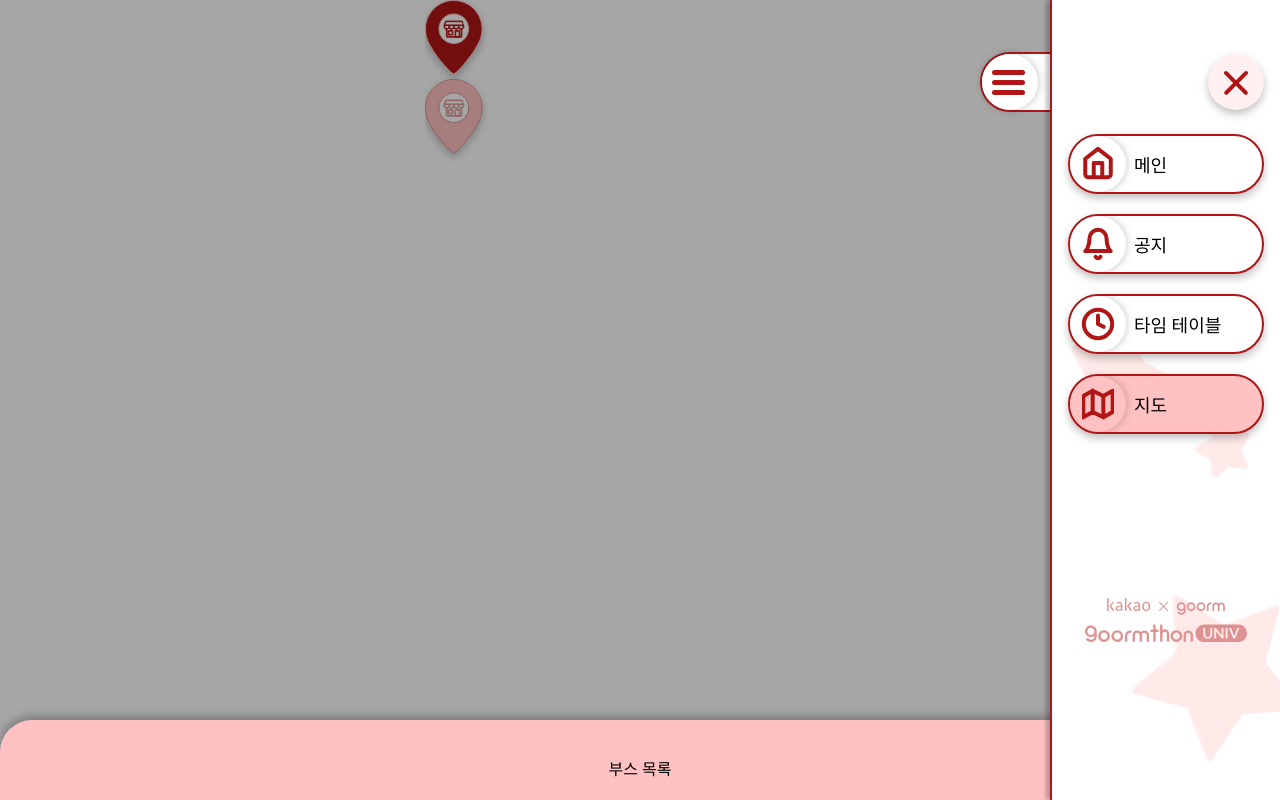
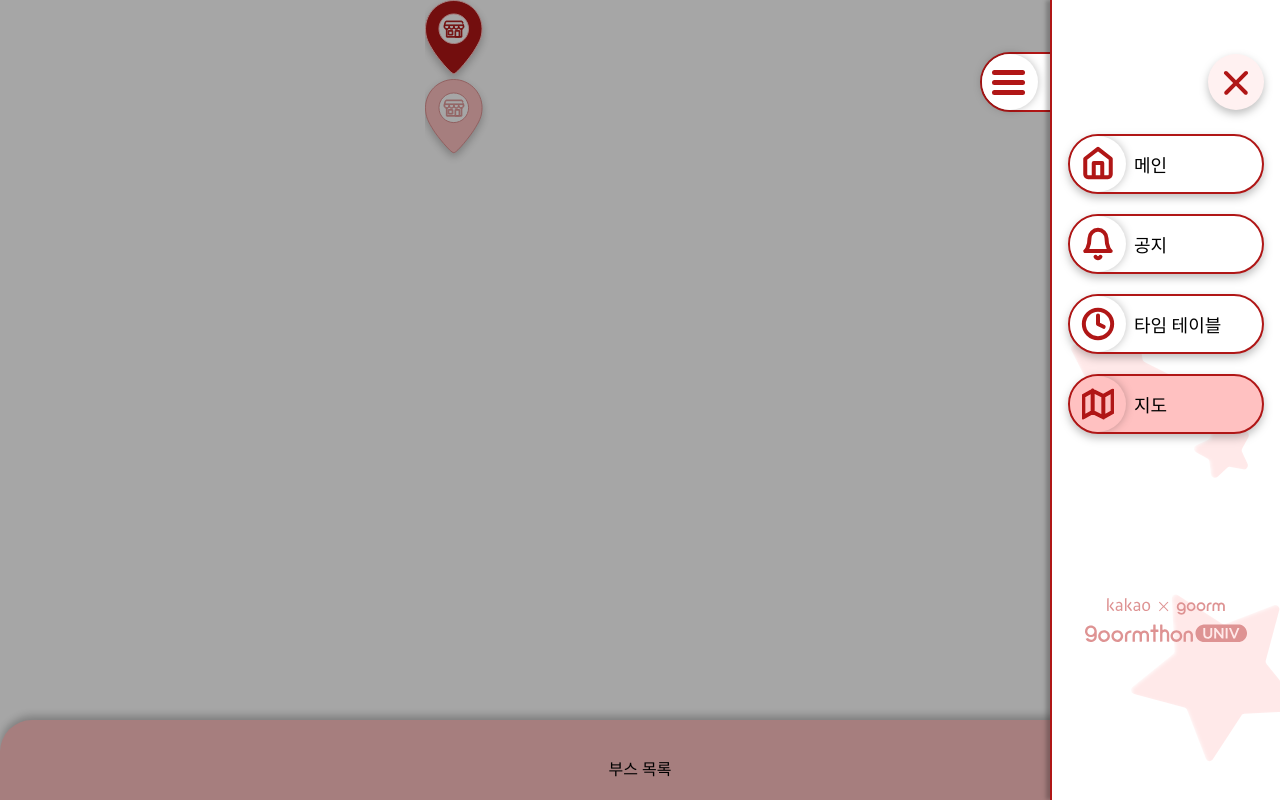
Before and after one commit to 9oormthon-univ-skku/4-line-up-fe, a React (Vite) app: page /map in a window 1280 px wide. Both pictures are taken after a click on the button 1270 px from the left and 82 px from the top of the page. Built offline with nearby package versions, Linux system fonts and the light colour scheme; a web font is replaced by a local one.

Commit message:
fix: Adjust  z-index between drawers

```diff
--- a/src/components/SideNavBar/SideNavBarMissable.tsx
+++ b/src/components/SideNavBar/SideNavBarMissable.tsx
@@ -14,6 +14,7 @@ const drawerContentCss = css`
   position: fixed;
   top: 0;
   right: 0;
+  z-index: 40;
 
   h2 {
     visibility: hidden;
@@ -41,6 +42,7 @@ const SideNavBarMissable = () => {
             position: fixed;
             right: -5rem;
             top: 5.2rem;
+            z-index: 30;
           `}
         >
           <SideNavOpenBtn />
@@ -51,6 +53,7 @@ const SideNavBarMissable = () => {
           position: fixed;
           inset: 0;
           background-color: rgba(0, 0, 0, 0.35);
+          z-index: 20;
         `}
       />
       <Drawer.Portal>
--- a/src/pages/map/mapDrawer/MapDrawer.tsx
+++ b/src/pages/map/mapDrawer/MapDrawer.tsx
@@ -25,6 +25,7 @@ const drawerContentCss = css`
     width: 100%;
     padding: 36px;
   }
+  z-index: 10;
 `;
 
 const snapPoints = ['80px', '300px', 0.95];
```
